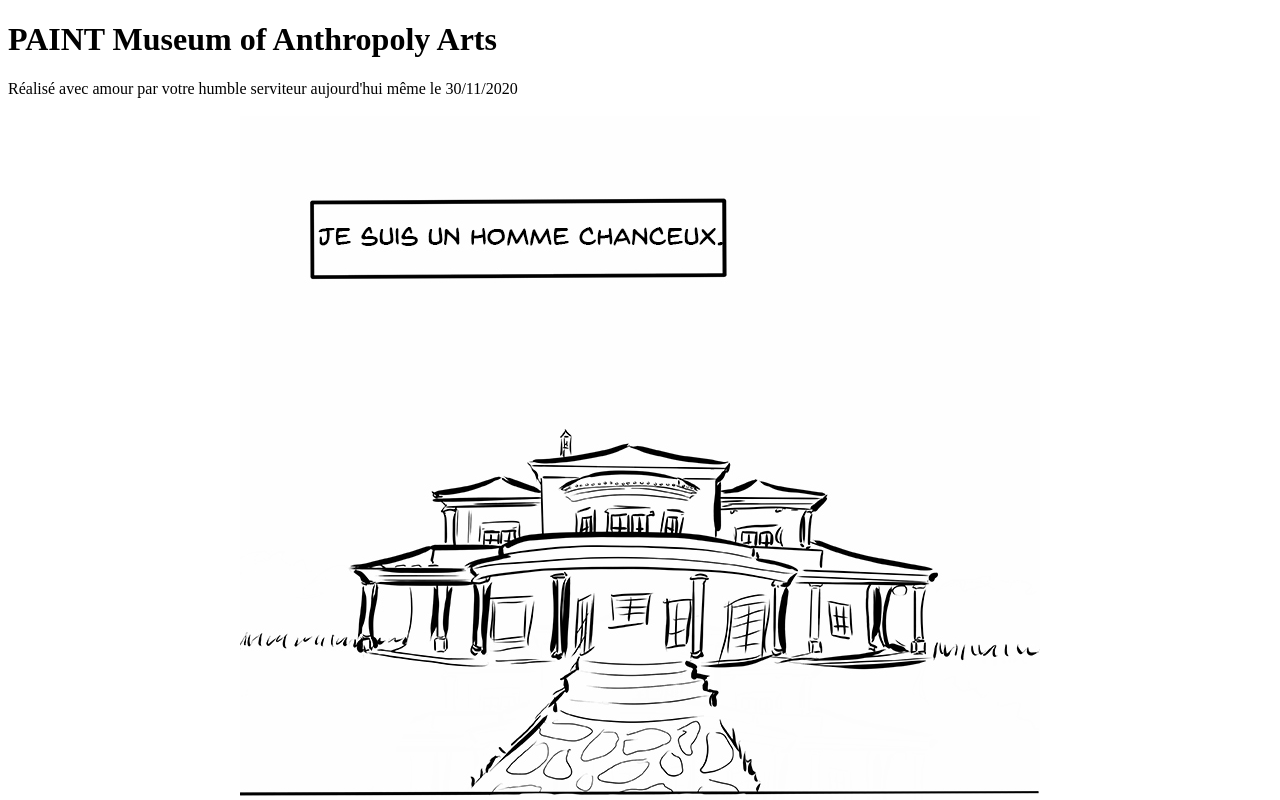
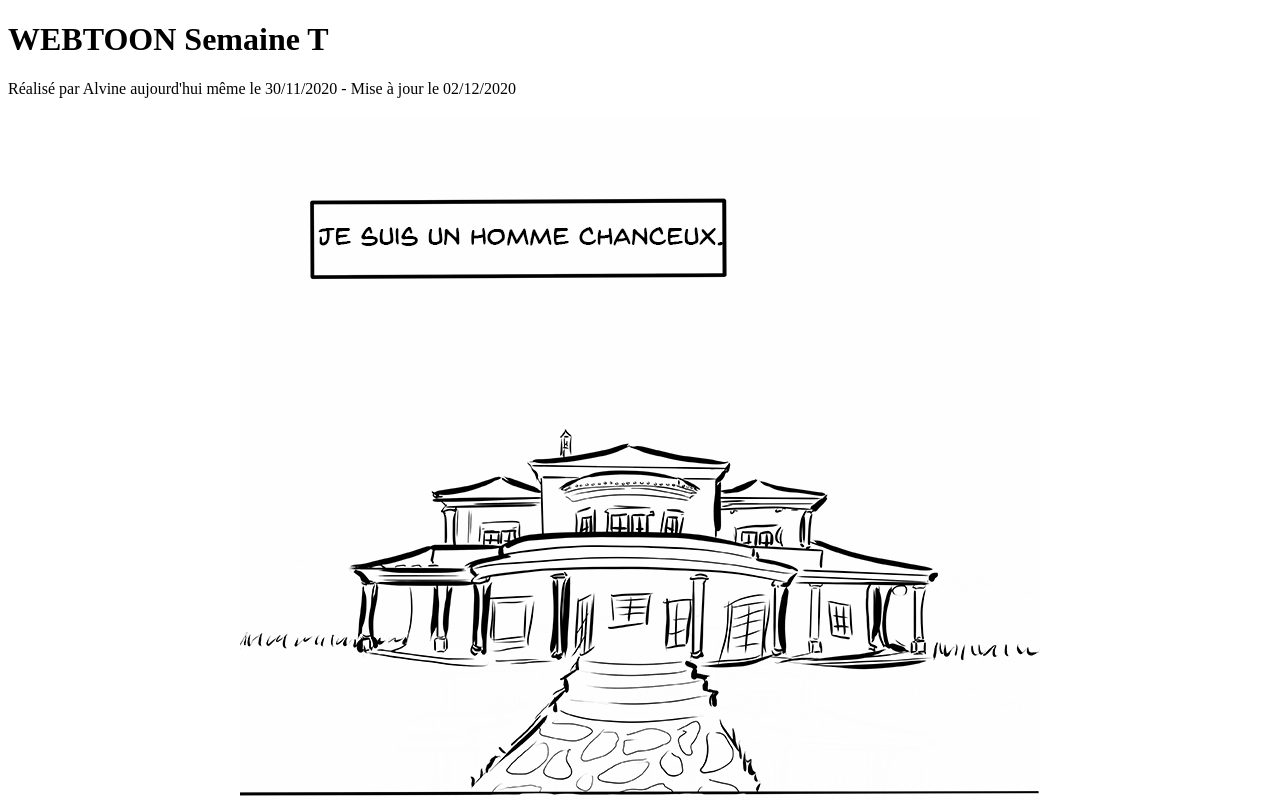
Before and after one commit to Nemo-afk/Ryokan-Le-Voleur, a plain HTML site: page index.html in a window 1280 px wide. Shown: the top 800 px of the page. Drawn offline with Linux system fonts and the light colour scheme.

Commit message:
Add files via upload

```diff
--- a/index.html
+++ b/index.html
@@ -3,14 +3,14 @@
 <html>
     <head>
         <meta charset="utf-8">
-        <title>Booba et Ninja-sama</title>
+        <title>Boloss-kun et le Ninja voleur</title>
 
     </head>
 
     <body>
-        <h1>PAINT Museum of Anthropoly Arts</h1>
+        <h1>WEBTOON Semaine T</h1>
 
-Réalisé avec amour par votre humble serviteur aujourd'hui même le 30/11/2020
+Réalisé par Alvine aujourd'hui même le 30/11/2020 - Mise à jour le 02/12/2020
 <br>
 <br>
 <center>
```
